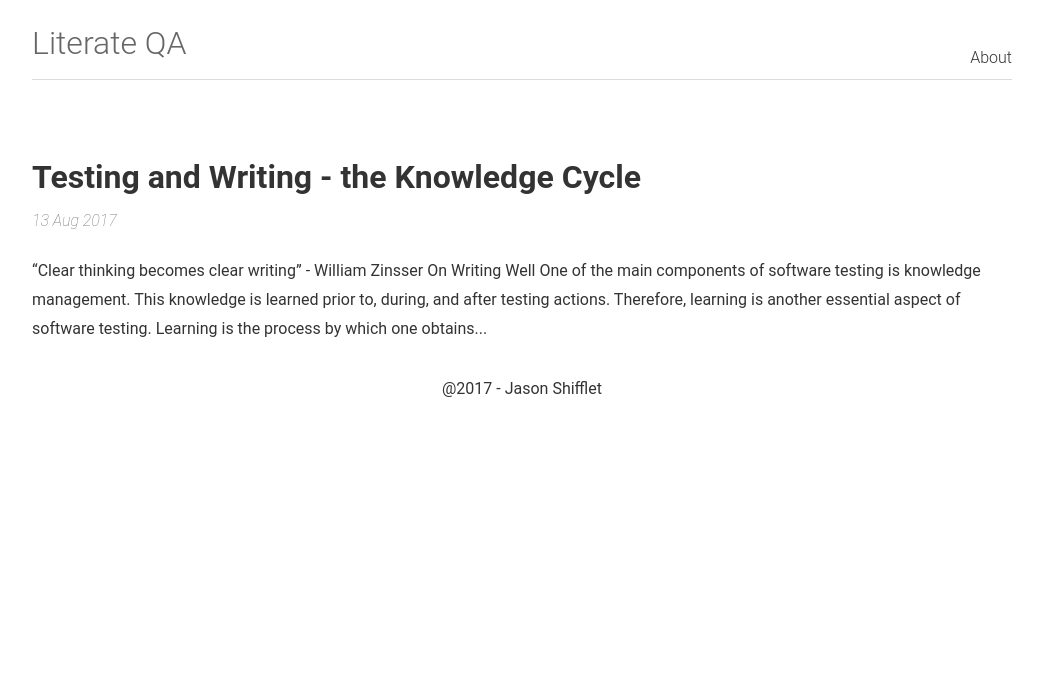
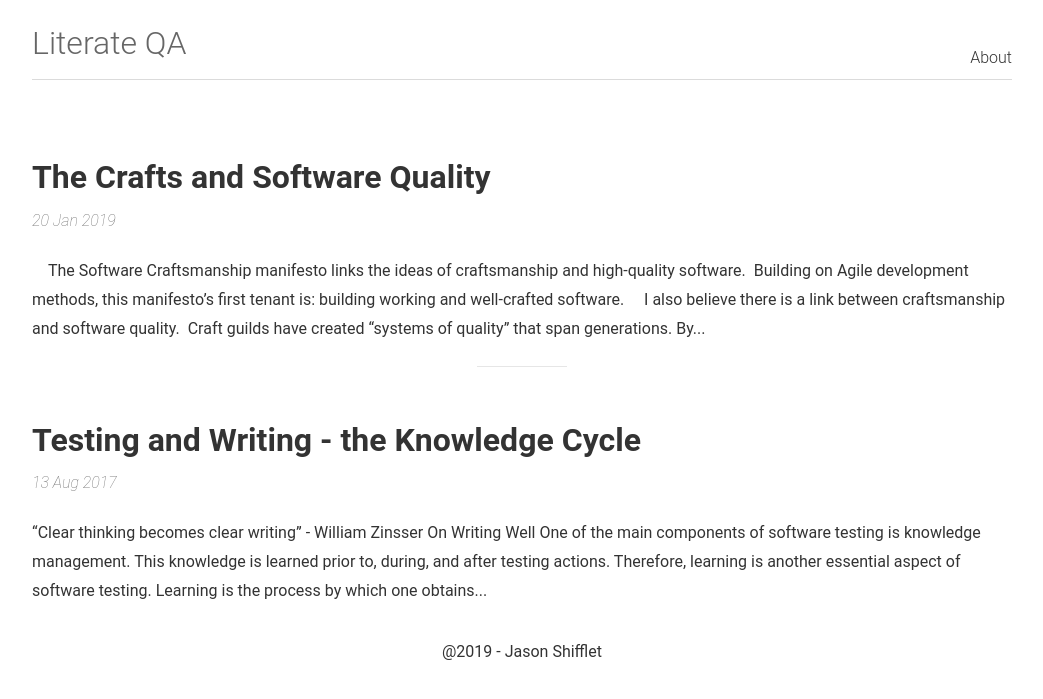
Before and after one commit to jshifflet/jshifflet.github.io, a Jekyll site: the page built from index.html, in a window 1280 px wide. Shown: the top 699 px of the page, without its empty margins (118-1161 px from the left). Built offline with Jekyll 4.4.1, drawn with Linux system fonts in a browser that asks for light colours; the list of posts is cut into pages by our own code; part of the change alters nothing that is shown.

Commit message:
Adding craft and quality post.

```diff
--- a/_includes/footer.html
+++ b/_includes/footer.html
@@ -1 +1 @@
-<footer><span>@2017 - Jason Shifflet</span></footer>
+<footer><span>@2019 - Jason Shifflet</span></footer>
--- /dev/null
+++ b/_posts/2019-01-20-the-crafts-and-software-quality.md
@@ -0,0 +1,25 @@
+---
+title: The Crafts and Software Quality
+---
+
+     The Software Craftsmanship manifesto links the ideas of craftsmanship and high-quality software.  Building on Agile development methods, this manifesto’s first tenant is: building working and well-crafted software.
+
+     I also believe there is a link between craftsmanship and software quality.  Craft guilds have created  “systems of quality” that span generations. By putting customers and quality first, these guilds were the first ensurers of what many technologists label: “user experience”.
+
+    Organized by level of expertise, guild workers go from apprentice, to journeyman, to master. Having a built in education system, that helps nurture their members' skills for life, members learn tool use, techniques, and theory.  From theoretical knowledge, to practical methods, the master passes on quality.
+
+    Quality in guilds is pushed to the lowest level of work.  This “owning” of quality is also a main tenant of the Toyota production system.  In a Toyota factory, quality is the main responsibility of the lowest level line worker.  Each employee, no matter their level of seniority, can stop the line.  Similarly in guilds systems, the master is in charge, but his teaching should give each apprentice and journeyman the skills needed to “own quality” at each level of work.
+
+     This is also known as servant-leadership in some circles.  No matter what level a worker is at, they should “lead”.  Quality comes only when each person in a production systems is given the tools and skills to build quality products that solve a user’s needs reliably.
+
+     So how does this all relate to software?  In traditional software development, i.e. waterfall - quality is mainly owned by analysts that test after the code is written.  In Scrum this line is blurred a bit, but still exists.  In craftsmanship models, I believe this line dissolves.
+
+    Only the person actually writing the application code can most effectively ensure quality.  From the first to last line of code written - quality should be the goal.  Every line of code will dictate if the product is of the highest quality.  I am speaking of the main tenants of software quality: maintainability, habitability, and extensibility.
+
+     Can the software be refactored easily to fight entropy? Is the code habitable?  These two quality attributes lead to software that can grow with the user’s needs while the engineering teams productivity remains high.
+
+     Only the developers of the application code can be the frontline of building a quality system.  So where does QA fit in?  They are there to support the developers.  By providing tools and automation frameworks specific to the application under development, QA engineers can allow developers to accelerate, while ensuring quality.  QA can still have final sign-off on user stories by providing exploratory testing and requirements checks, but automated regression suites and unit tests should be owned mainly by those closest to the code being tested.
+
+     By providing the tools, training, and methods, guild masters maintain and promote quality.  QA engineers must similarly support the core code engineers.  This is not to say that each QA engineer is a master.  They can be at any level.  At whatever level they are at, they must be able to provide the methods and tooling in order to provide the foundation for a quality code base.
+
+     As roles shift, and QA becomes a servant-leader to the core code developers, much can be learned from the crafts.  Guilds and craft systems have been used to maintain quality from generation to generation.  From the master masons who built the great gothic cathedrals of Europe, to tailors on Savile row, to cobblers who still make shoes by hand, the crafts may shed light on quality for that most modern of endeavors - software.
```
Also changed, not shown: 8 other files.
